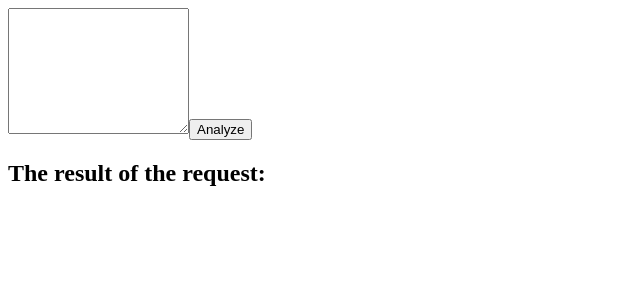
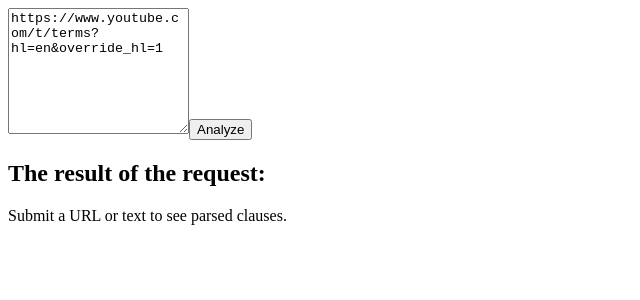
Before and after one commit to Koppeks/What-is-the-catch, a Next.js app in the folder apps/web/: page /dashboard in a window 1280 px wide. Shown: the top 300 px of the page, without its empty margins (0-640 px from the left). Built offline with nearby package versions, Linux system fonts and the light colour scheme.

Commit message:
Initial page render for the results of the Clause

```diff
--- a/apps/web/app/dashboard/page.tsx
+++ b/apps/web/app/dashboard/page.tsx
@@ -1,16 +1,62 @@
-"use client"
+"use client";
 
 import { useActionState } from "react";
 import { analyzeActionForm, type FormState } from "./actions";
 
-export default function DashboardPage(){
-  const initialFormState: FormState = {ok:false}
+type Clause = {
+  id: string;
+  title: string;
+  text: string;
+  children: Clause[];
+};
+
+function ClauseTree({ clauses }: { clauses: Clause[] }) {
+  if (clauses.length === 0) return null;
+
+  return (
+    <ol className="space-y-4">
+      {clauses.map((clause) => (
+        <li key={clause.id} className="space-y-2 border-l pl-4">
+          <div className="space-y-1">
+            <p className="text-xs uppercase tracking-wide text-slate-500">
+              {clause.id}
+            </p>
+            <h3 className="font-semibold text-slate-900">
+              {clause.title || `Clause ${clause.id}`}
+            </h3>
+          </div>
+          {clause.text && (
+            <div className="space-y-2 text-sm leading-6 text-slate-700">
+              {clause.text.split(/\n{2,}/).map((paragraph, index) => (
+                <p key={index}>{paragraph}</p>
+              ))}
+            </div>
+          )}
+          {clause.children.length > 0 && (
+            <div className="ml-4">
+              <ClauseTree clauses={clause.children} />
+            </div>
+          )}
+        </li>
+      ))}
+    </ol>
+  );
+}
+
+export default function DashboardPage() {
+  const initialFormState: FormState = { ok: false };
   const [state, formAction] = useActionState(analyzeActionForm, initialFormState);
+  const clauses = (state.result as Clause[] | undefined) ?? [];
 
   return (
     <main className="p-6">
       <form action={formAction} className="grid gap-3 max-w-xl">
-        <textarea name="text" rows={8} className="border rounded p-2" />
+        <textarea
+          name="text"
+          rows={8}
+          className="border rounded p-2"
+          value={"https://www.youtube.com/t/terms?hl=en&override_hl=1"}
+        />
         <button type="submit" className="rounded bg-black text-white p-2">
           Analyze
         </button>
@@ -21,13 +67,18 @@ export default function DashboardPage(){
         {state.ok && <p className="text-green-700">Saved!</p>}
       </form>
 
-      <div>
-        <h2>The result of the request:</h2>
-        <section>
-          {/* {state.result} */}
+      <div className="mt-8 space-y-4">
+        <h2 className="text-xl font-semibold">The result of the request:</h2>
+        <section className="space-y-4">
+          {clauses.length > 0 ? (
+            <ClauseTree clauses={clauses} />
+          ) : (
+            <p className="text-sm text-slate-500">
+              Submit a URL or text to see parsed clauses.
+            </p>
+          )}
         </section>
       </div>
-
     </main>
   );
 }
```
Also changed, not shown: 1 other file (tests, documents, lock files or other folders).
